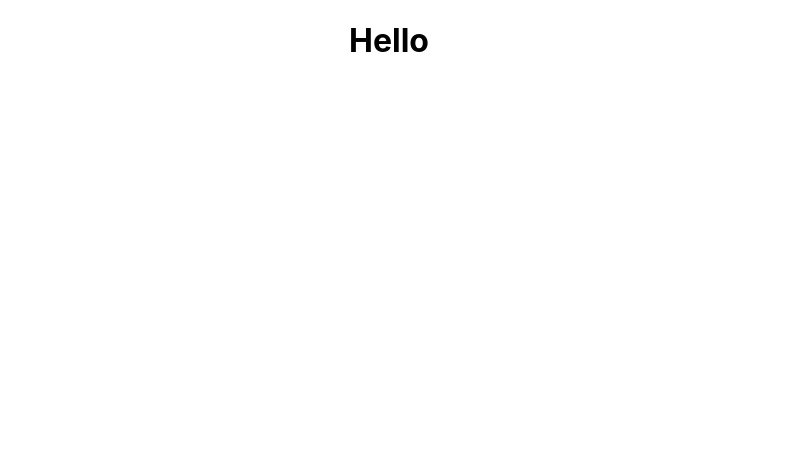
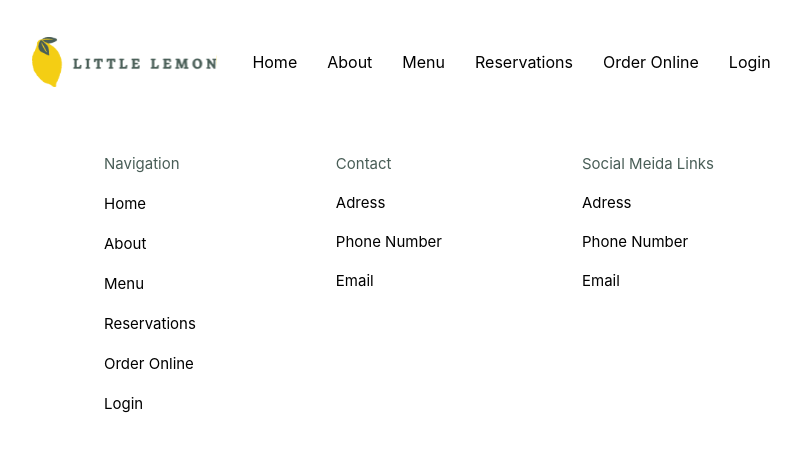
Before and after one commit to BoasAndreasen/project, a React (Create React App) app in the folder project/: page / in a window 1280 px wide. Shown: the top 450 px of the page, without its empty margins (251-1052 px from the left). Built offline with nearby package versions, Linux system fonts and the light colour scheme.

Commit message:
Initial footer and navigation

```diff
--- a/project/src/App.js
+++ b/project/src/App.js
@@ -1,10 +1,26 @@
 import './App.css';
+import Footer from './components/Footer'
+import Header from './components/Header'
+import Main from './components/Main'
+import Nav from './components/Nav'
+import Logo from "./resources/Logo.svg"
 
 function App() {
   return (
-    <div className="App">
-      <h1>Hello</h1>
-    </div>
+    <>
+      <meta name="description" content="Little Lemon is a Mediterranean family-owned restaurant"/>
+      <meta name="og:title" content="Little Lemon"/>
+      <meta name="og:description" content="Little Lemon Restaurant"/>
+      <meta name="og:image" content={Logo}/>
+      <Header>
+      </Header>
+      <Nav>
+      </Nav>
+      <Main>
+      </Main>
+      <Footer>
+      </Footer>
+    </>
   );
 }
 
--- /dev/null
+++ b/project/src/components/Footer.js
@@ -0,0 +1,37 @@
+import '../styles/Footer.css'
+
+function Footer() {
+    return (
+        <div className="Footer">
+            <div className="columns">
+                <ul>
+                    <li><p>Navigation</p></li>
+                    <li><a href="./">Home</a></li>
+                    <li><a href="./">About</a></li>
+                    <li><a href="./">Menu</a></li>
+                    <li><a href="./">Reservations</a></li>
+                    <li><a href="./">Order Online</a></li>
+                    <li><a href="./">Login</a></li>
+                </ul>
+            </div>
+            <div className="columns">
+                <ul>
+                    <li><p>Contact</p></li>
+                    <li><p>Adress</p></li>
+                    <li><p>Phone Number</p></li>
+                    <li><p>Email</p></li>
+                </ul>
+            </div>
+            <div className="columns">
+                <ul>
+                    <li><p>Social Meida Links</p></li>
+                    <li><p>Adress</p></li>
+                    <li><p>Phone Number</p></li>
+                    <li><p>Email</p></li>
+                </ul>
+            </div>
+        </div>
+    )
+}
+
+export default Footer;
--- /dev/null
+++ b/project/src/components/Header.js
@@ -0,0 +1,8 @@
+function Header() {
+    return (
+        <>
+        </>
+    )
+}
+
+export default Header;
--- /dev/null
+++ b/project/src/components/Main.js
@@ -0,0 +1,8 @@
+function Main() {
+    return (
+        <>
+        </>
+    )
+}
+
+export default Main;
--- /dev/null
+++ b/project/src/components/Nav.js
@@ -0,0 +1,20 @@
+import "../styles/Nav.css"
+import Logo from "../resources/Logo.svg"
+
+function Nav() {
+    return (
+        <div className="Navigation">
+            <ul>
+                <li><img src={Logo} alt="logo"></img></li>
+                <li><a href="./">Home</a></li>
+                <li><a href="./">About</a></li>
+                <li><a href="./">Menu</a></li>
+                <li><a href="./">Reservations</a></li>
+                <li><a href="./">Order Online</a></li>
+                <li><a href="./">Login</a></li>
+            </ul>
+        </div>
+    )
+}
+
+export default Nav;
--- /dev/null
+++ b/project/src/styles/Footer.css
@@ -0,0 +1,37 @@
+.Footer{
+    display: flex;
+    justify-content: center;
+    height: 10vh;
+    background-color: #FFFFFF;
+    gap: 100px;
+    height: 10vw;
+}
+
+.Footer ul {
+    list-style: none;
+}
+
+.Footer .columns ul p,
+.Footer .columns ul a {
+    text-decoration: none;
+    color: black;
+    font-size: 15px;
+}
+
+.Footer .columns ul li {
+    padding: 10px 0;
+}
+
+.Footer .columns ul li:first-child p {
+    color: #495E57;
+}
+
+.Footer .columns ul li:not(:first-child) p {
+    color: black;
+}
+
+.Footer .columns ul a,
+.Footer .columns ul p {
+    margin: 0;
+    padding: 0;
+}
--- /dev/null
+++ b/project/src/styles/Nav.css
@@ -0,0 +1,25 @@
+.Navigation{
+    display: flex;
+    justify-content: center;
+    align-items: center;
+    background-color: #FFFFFF;
+    height: 10vw;
+}
+
+.Navigation ul {
+    list-style: none;
+    display: flex;
+}
+
+.Navigation img {
+    height: 50px;
+    margin-right: 20px;
+}
+
+.Navigation a {
+    text-decoration: none;
+    margin: 0 15px;
+    display: inline-block;
+    line-height: 50px;
+    color: black;
+}
```
Also changed, not shown: project/src/resources/Logo.svg (added).
